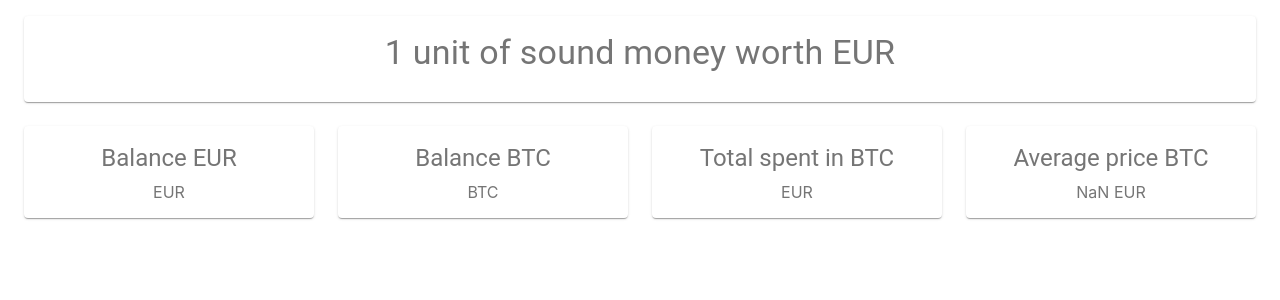
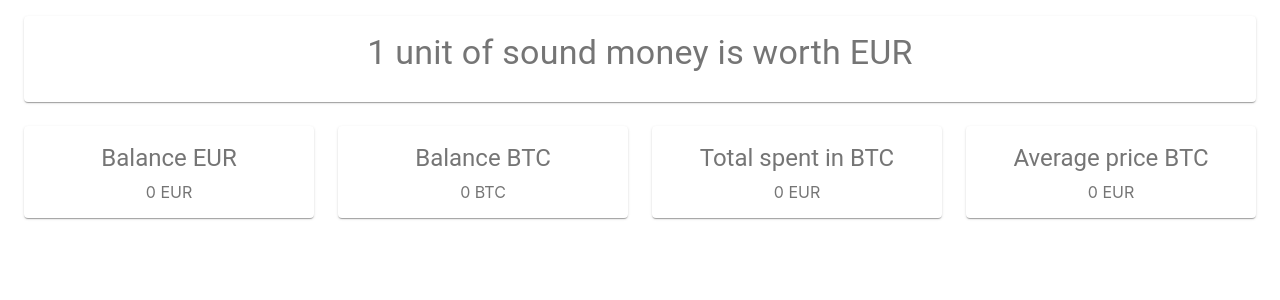
Before and after one commit to bofavom/freetracking, a React (Create React App) app: page / in a window 1280 px wide. Shown: the top 300 px of the page. Built offline with nearby package versions, Linux system fonts and the light colour scheme; no server answers.

Commit message:
Refactor.

```diff
--- a/src/component/average/index.js
+++ b/src/component/average/index.js
@@ -2,7 +2,7 @@
 
 import { connect } from 'react-redux'
 
-import Typography from '@material-ui/core/Typography'
+import Box from './../box'
 
 class Average extends React.Component {
   getAverage = () =>
@@ -10,12 +10,10 @@
 
   render() {
     return (
-      <div>
-        <Typography gutterBottom variant="h5" component="h2">
-          Average price { this.props.currency }
-        </Typography>
-        <span> { this.getAverage().toFixed(8) } EUR</span>
-      </div>
+      <Box
+        title={ `Average price ${this.props.currency}` }
+        text={ `${this.getAverage() ? this.getAverage().toFixed(8) : 0 } EUR` }
+      />
     )
   }
 }
--- a/src/component/balance/index.js
+++ b/src/component/balance/index.js
@@ -4,7 +4,7 @@
 import { connect } from 'react-redux'
 import { updateBalance } from './../../redux/actions'
 
-import Typography from '@material-ui/core/Typography'
+import Box from './../box'
 
 class CurrentBalance extends React.Component {
   componentDidMount() {
@@ -26,12 +26,10 @@
 
   render() {
     return (
-      <div>
-        <Typography gutterBottom variant="h5" component="h2">
-          Balance {this.props.currency}
-        </Typography>
-        <span>{ this.props.balance[this.props.currency] ? this.props.balance[this.props.currency].toFixed(8) : '' } { this.props.currency } </span>
-      </div>
+      <Box
+        title={ `Balance ${this.props.currency}` }
+        text={ `${ this.props.balance[this.props.currency] ? this.props.balance[this.props.currency].toFixed(8) : 0 } ${ this.props.currency }` }
+      />
     )
   }
 }
--- /dev/null
+++ b/src/component/box/index.js
@@ -0,0 +1,21 @@
+import React from 'react'
+
+import Typography from '@material-ui/core/Typography'
+
+class Box extends React.Component {
+  render() {
+    return (
+      <div>
+        <Typography gutterBottom variant="h5" component="h2">
+          { this.props.title }
+        </Typography>
+
+        <span>
+          {this.props.text}
+        </span>
+      </div>
+    )
+  }
+}
+
+export default Box
--- a/src/component/currentPrice/index.js
+++ b/src/component/currentPrice/index.js
@@ -21,7 +21,7 @@
     return (
       <div>
         <Typography variant="h4" gutterBottom>
-          1 unit of sound money worth {this.props.price} EUR
+          1 unit of sound money is worth {this.props.price} EUR
         </Typography>
       </div>
     )
--- a/src/component/spent/index.js
+++ b/src/component/spent/index.js
@@ -4,7 +4,7 @@
 import { connect } from 'react-redux'
 import { updateSpent } from './../../redux/actions'
 
-import Typography from '@material-ui/core/Typography'
+import Box from './../box'
 
 class Spent extends React.Component {
   componentDidMount() {
@@ -28,16 +28,14 @@
 
   render() {
     return (
-      <div>
-        <Typography gutterBottom variant="h5" component="h2">
-          Total spent in { this.props.buyCurrency }
-        </Typography>
-        <span> {
+      <Box
+        title={ `Total spent in ${ this.props.buyCurrency }` }
+        text={ `${
           this.props.spent[`${this.props.buyCurrency}${this.props.sellCurrency}`] ?
           this.props.spent[`${this.props.buyCurrency}${this.props.sellCurrency}`].toFixed(8) :
-          null
-        } { this.props.sellCurrency } </span>
-      </div>
+          0
+        } ${ this.props.sellCurrency }` }
+      />
     )
   }
 }
```
